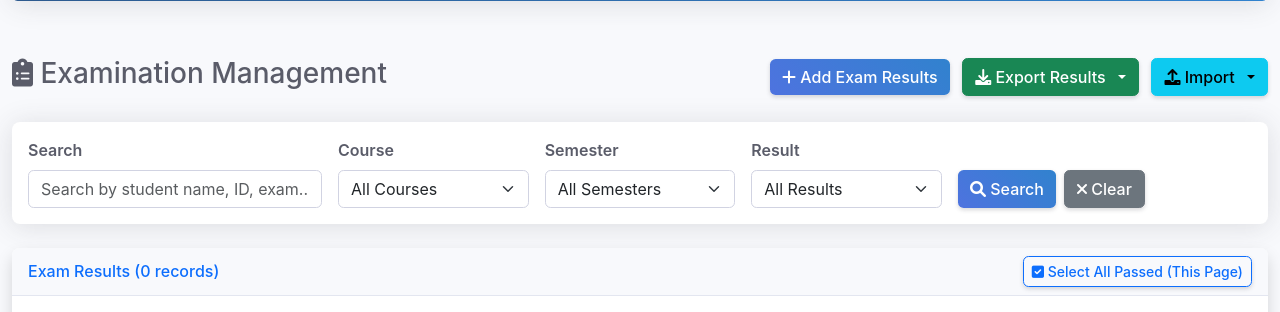
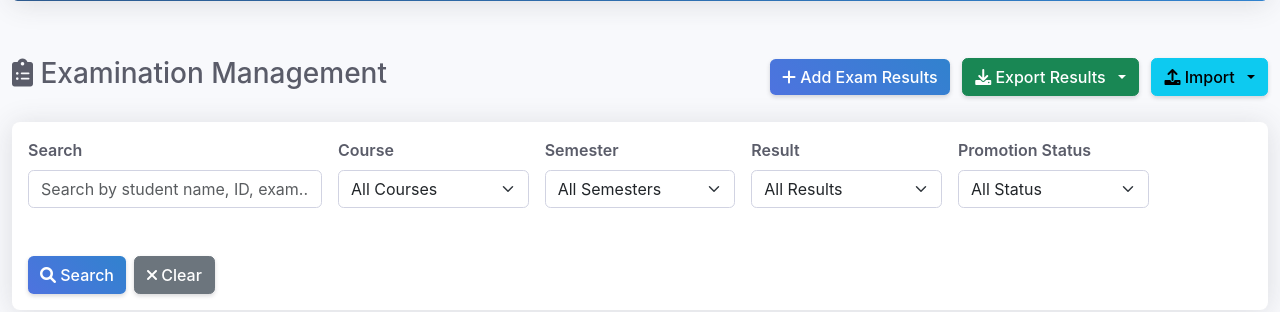
Before and after one commit to vishal0soni/SRBMCCollegeERP_Final, a Flask app: page /exams in a window 1280 px wide. Shown: the part 335-647 px from the top of the page. Run offline with Flask 3, Linux system fonts and the light colour scheme; a user stored in the database is signed in; data comes from the database, SQL or seed files in the repository; data that the repository does not hold is empty; some libraries are stand-ins or nearby versions.

Commit message:
Assistant checkpoint: Show all exam records with promotion status
Assistant generated file changes:
- routes.py: Update exams query to show all records including promoted ones, Add promotion status filter to exams query
- templates/exams/exams.html: Add promotion filter dropdown and update UI to show promotion status, Add promotion status badge in exam records table, Update bulk selection to only show checkboxes for non-promoted passing exams

---

User prompt:

 from database, exam table if promotion_processed field contains TRUE value then show records in UI

Replit-Commit-Author: Assistant
Replit-Commit-Session-Id: 831e8709-3d4e-4b3a-a774-fc5a17fc9684
Replit-Commit-Event-Id: 9b945bae-b879-4a00-88a6-dc5418b1beda

```diff
--- a/routes.py
+++ b/routes.py
@@ -1236,10 +1236,12 @@ def exams():
     course_filter = request.args.get('course', '')
     semester_filter = request.args.get('semester', '')
     result_filter = request.args.get('result', '')
+    promotion_filter = request.args.get('promotion', '')
     sort_by = request.args.get('sort', 'exam_name')
     sort_order = request.args.get('order', 'asc')
 
-    query = db.session.query(Exam, Student).join(Student).filter(Student.student_status != 'Graduated')
+    # Show all exam records, including those for graduated students
+    query = db.session.query(Exam, Student).join(Student)
 
     # Search filters
     if search:
@@ -1260,6 +1262,12 @@ def exams():
 
     if result_filter:
         query = query.filter(Exam.overall_status == result_filter)
+
+    if promotion_filter:
+        if promotion_filter == 'promoted':
+            query = query.filter(Exam.promotion_processed == True)
+        elif promotion_filter == 'pending':
+            query = query.filter(Exam.promotion_processed == False)
 
     # Sorting
     if hasattr(Exam, sort_by):
--- a/templates/exams/exams.html
+++ b/templates/exams/exams.html
@@ -96,7 +96,15 @@
                             <option value="Fail" {% if request.args.get('result') == 'Fail' %}selected{% endif %}>Fail</option>
                         </select>
                     </div>
-                    <div class="col-md-3">
+                    <div class="col-md-2">
+                        <label for="promotion" class="form-label">Promotion Status</label>
+                        <select name="promotion" id="promotion" class="form-select">
+                            <option value="">All Status</option>
+                            <option value="promoted" {% if request.args.get('promotion') == 'promoted' %}selected{% endif %}>Promoted</option>
+                            <option value="pending" {% if request.args.get('promotion') == 'pending' %}selected{% endif %}>Pending</option>
+                        </select>
+                    </div>
+                    <div class="col-md-2">
                         <label class="form-label">&nbsp;</label>
                         <div class="d-flex gap-2">
                             <button type="submit" class="btn btn-primary">
@@ -255,12 +263,14 @@
                             {% for exam, student in exams.items %}
                             <tr>
                                 <td class="text-center">
-                                    {% if exam.overall_status == 'Pass' and not exam.promotion_processed %}
+                                    {% if exam.overall_status == 'Pass' and not exam.promotion_processed and student.student_status != 'Graduated' %}
                                     <input type="checkbox" class="student-checkbox"
                                            data-student-id="{{ student.id }}"
                                            data-exam-id="{{ exam.id }}"
                                            data-student-name="{{ student.first_name }} {{ student.last_name }}"
                                            onchange="updateSelectionCount()">
+                                    {% else %}
+                                        <i class="fas fa-minus text-muted"></i>
                                     {% endif %}
                                 </td>
                                 <td>
@@ -299,6 +309,9 @@
                                         <span class="badge bg-success">Pass</span>
                                     {% else %}
                                         <span class="badge bg-danger">Fail</span>
+                                    {% endif %}
+                                    {% if exam.promotion_processed %}
+                                        <br><span class="badge bg-info mt-1">Promoted</span>
                                     {% endif %}
                                 </td>
                                 <td>
```
